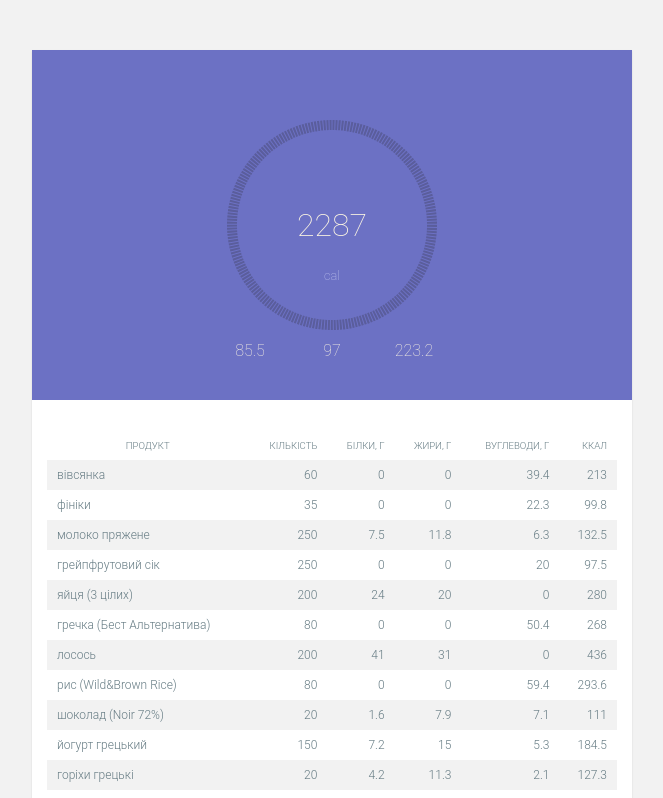
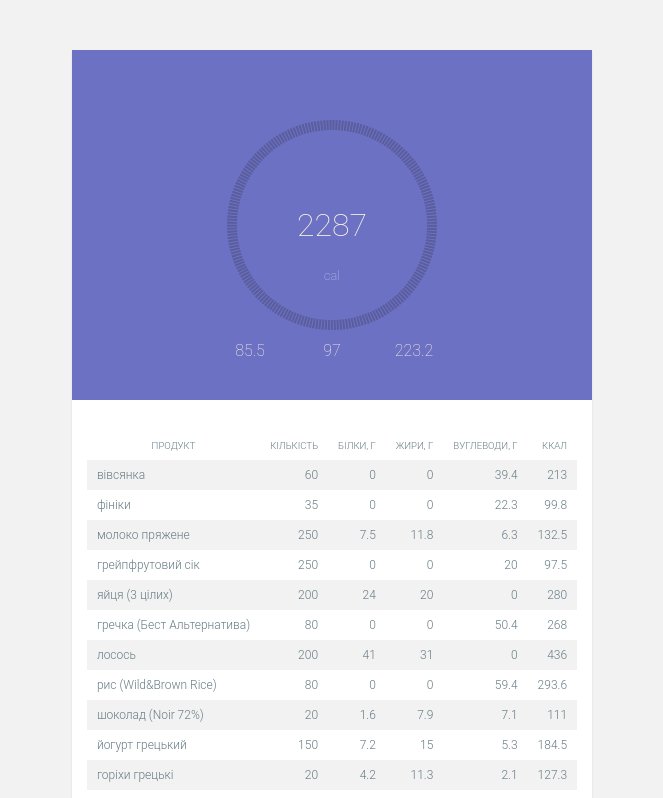
Before and after one commit to ActiveObject/assistant, a React (Create React App) app: page / in a window 1280 px wide. Shown: the top 798 px of the page, without its empty margins (308-971 px from the left). Built offline with nearby package versions, Linux system fonts and the light colour scheme.

Commit message:
Create Card component

```diff
--- a/src/App.css
+++ b/src/App.css
@@ -13,6 +13,13 @@ body,
   align-items: center;
   justify-content: center;
   flex-direction: column;
+}
+
+@media screen and (max-width: 768px) {
+  .App {
+    padding: 0 10px;
+    box-sizing: border-box;
+  }
 }
 
 .App .feed {
--- /dev/null
+++ b/src/Card.css
@@ -0,0 +1,5 @@
+.Card {
+  box-shadow: 0 1px 2px rgba(0,0,0, 0.1);
+  margin: 50px 20px;
+  background-color: white;
+}
--- /dev/null
+++ b/src/Card.js
@@ -0,0 +1,10 @@
+import React from 'react';
+import './Card.css';
+
+export default function Card({ children }) {
+  return (
+    <div className='Card'>
+      {children}
+    </div>
+  );
+}
--- a/src/DailyNutritionPlan.css
+++ b/src/DailyNutritionPlan.css
@@ -64,33 +64,23 @@ tr.summary td {
   border-top: 1px solid #6c71c4;
 }
 
-.daily-plan {
+.DailyNutritionPlan {
   width: 100%;
   max-width: 600px;
-  box-shadow: 0 1px 2px rgba(0,0,0, 0.1);
-  margin: 50px 20px;
-  background-color: white;
 }
 
-@media screen and (max-width: 768px) {
-  .App {
-    padding: 0 10px;
-    box-sizing: border-box;
-  }
-}
-
-.daily-plan header {
+.DailyNutritionPlan header {
   background-color: #6c71c4;
   width: 100%;
   height: 350px;
   position: relative;
 }
 
-.daily-plan table {
+.DailyNutritionPlan table {
   padding: 30px 15px 15px 15px;
 }
 
-.daily-plan .nutrients {
+.DailyNutritionPlan .nutrients {
   position: absolute;
   bottom: 0;
   left: 0;
@@ -105,7 +95,7 @@ tr.summary td {
   font-size: 1rem;
 }
 
-.daily-plan .nutrients span {
+.DailyNutritionPlan .nutrients span {
   margin: 0 1em;
   width: 50px;
   text-align: center;
--- a/src/DailyNutritionPlan.js
+++ b/src/DailyNutritionPlan.js
@@ -1,5 +1,6 @@
 import React, { Component } from 'react';
 import './DailyNutritionPlan.css';
+import Card from './Card';
 
 export default class DailyNutritionPlan extends Component {
   state = {
@@ -45,7 +46,8 @@ export default class DailyNutritionPlan extends Component {
       .reduce((a, b) => a + b, 0);
 
     return (
-      <div className="daily-plan">
+      <Card>
+        <div className='DailyNutritionPlan'>
           <header>
             <svg width="350" height="350" viewBox="0 0 350 350" style={{ display: 'block', margin: 'auto' }}>
               <g textAnchor="middle" fontFamily="Roboto, sans-serif" fontWeight="100">
@@ -77,6 +79,7 @@ export default class DailyNutritionPlan extends Component {
             </tbody>
           </table>
         </div>
+      </Card>
     )
   }
 }
```
Lines whose indentation alone changed are shown as unchanged.
